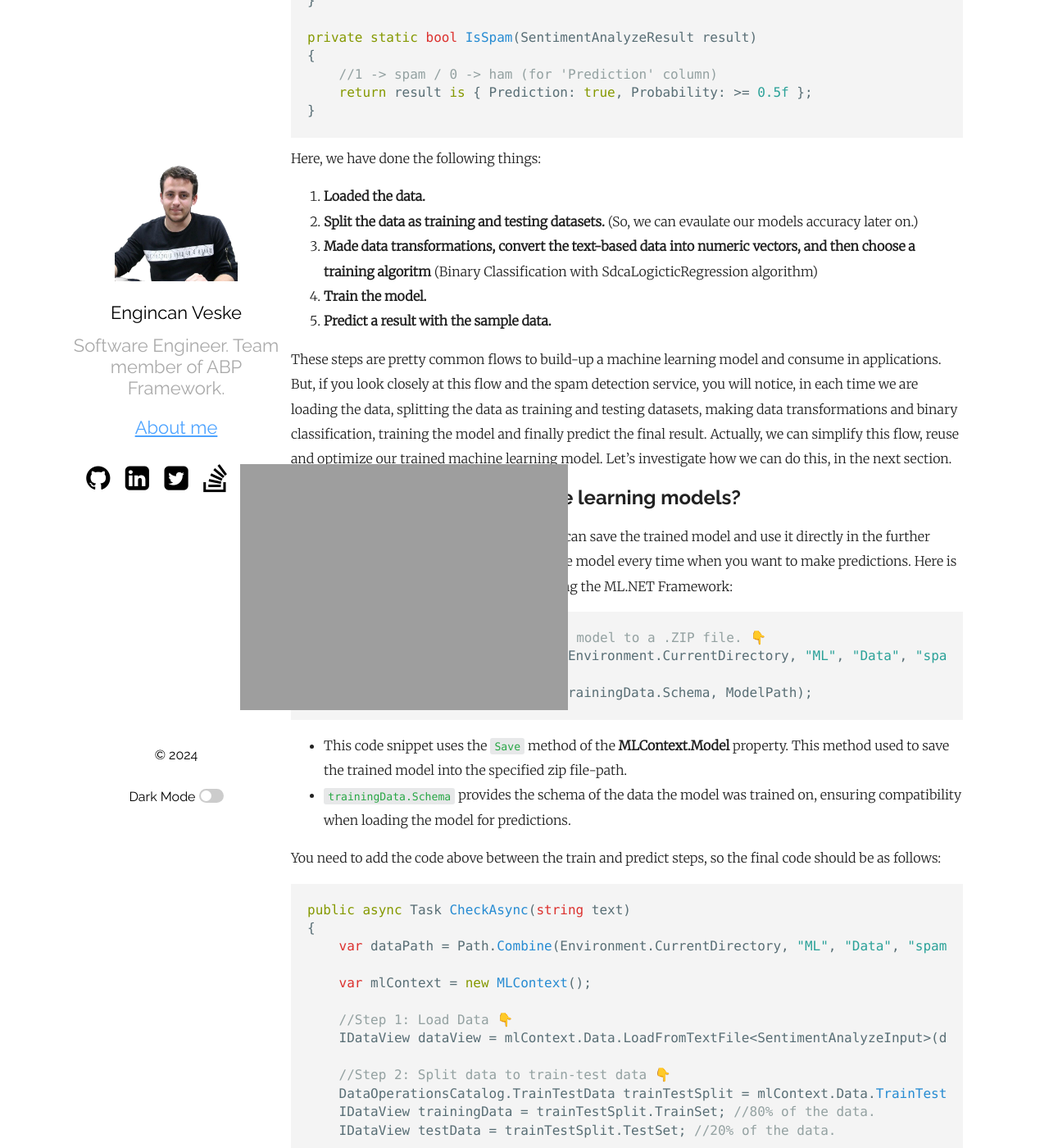
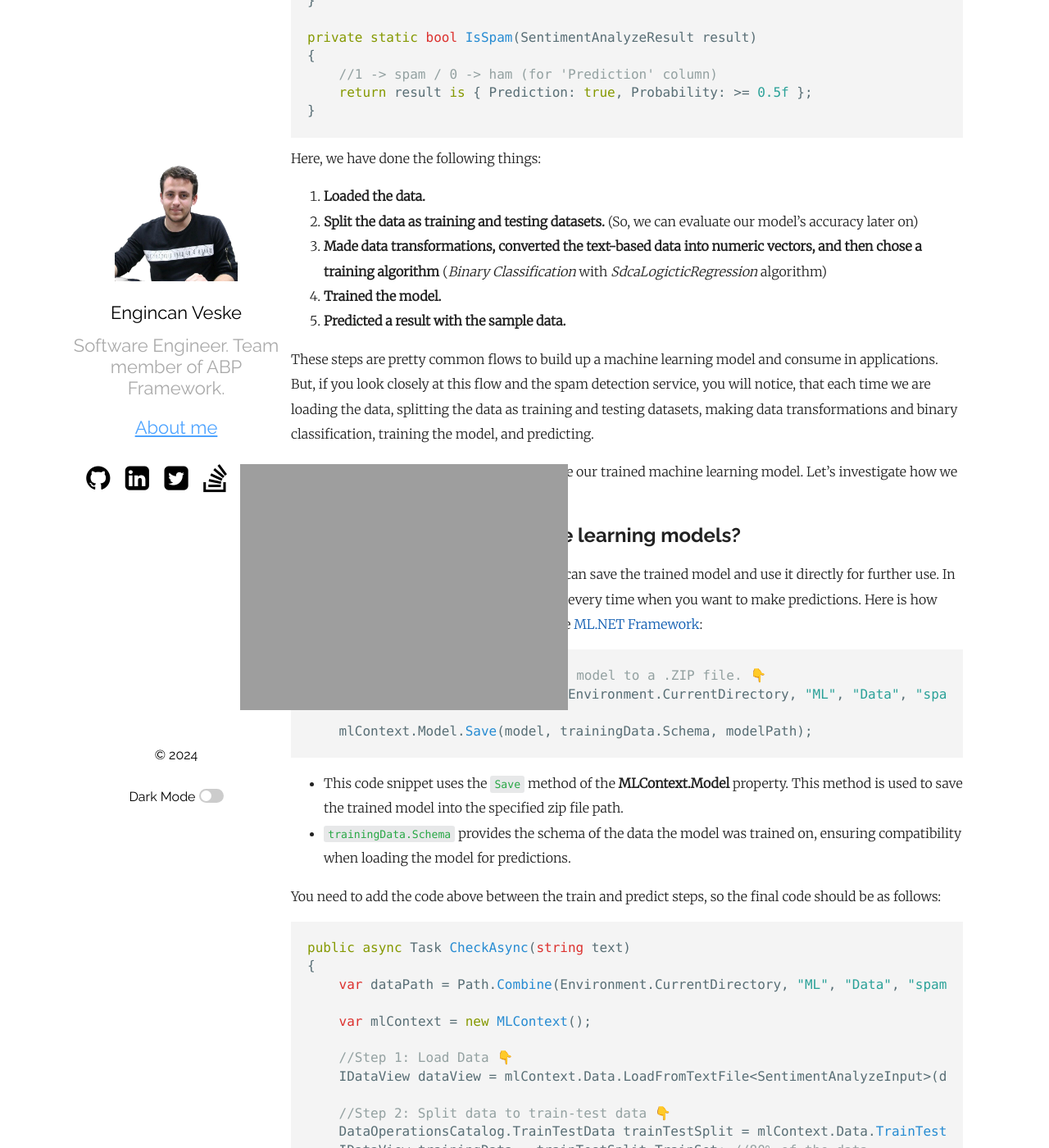
Before and after one commit to EngincanV/EngincanV.github.io, a Jekyll site: the page built from _posts/2024-05-17-reusing-and-optimizing-machine-learning-models-in-dotnet.md, in a window 1280 px wide and 1400 px high, scrolled down 1083 px. Shown: the whole window at 82% size. Built offline with Jekyll 4.4.1, drawn with Linux system fonts in a browser that asks for light colours; comment, search, counter and statistics services are not loaded; some of the changed text lies outside the part shown; grey boxes are pictures that could not be loaded.

Commit message:
Finalize the ml article.

````diff
--- a/_posts/2024-05-17-reusing-and-optimizing-machine-learning-models-in-dotnet.md
+++ b/_posts/2024-05-17-reusing-and-optimizing-machine-learning-models-in-dotnet.md
@@ -56,25 +56,27 @@
 Here, we have done the following things:
 
 1. **Loaded the data.**
-2. **Split the data as training and testing datasets.** (So, we can evaulate our models accuracy later on.)
-3. **Made data transformations, convert the text-based data into numeric vectors, and then choose a training algoritm** (Binary Classification with SdcaLogicticRegression algorithm)
-4. **Train the model.**
-5. **Predict a result with the sample data.**
+2. **Split the data as training and testing datasets.** (So, we can evaluate our model's accuracy later on)
+3. **Made data transformations, converted the text-based data into numeric vectors, and then chose a training algorithm** (*Binary Classification* with *SdcaLogicticRegression* algorithm)
+4. **Trained the model.**
+5. **Predicted a result with the sample data.**
 
-These steps are pretty common flows to build-up a machine learning model and consume in applications. But, if you look closely at this flow and the spam detection service, you will notice, in each time we are loading the data, splitting the data as training and testing datasets, making data transformations and binary classification, training the model and finally predict the final result. Actually, we can simplify this flow, reuse and optimize our trained machine learning model. Let's investigate how we can do this, in the next section.
+These steps are pretty common flows to build up a machine learning model and consume in applications. But, if you look closely at this flow and the spam detection service, you will notice, that each time we are loading the data, splitting the data as training and testing datasets, making data transformations and binary classification, training the model, and predicting.
+
+We can simplify this flow, reuse, and optimize our trained machine learning model. Let's investigate how we can do this, in the next section.
 
 ## How to reuse trained machine learning models?
 
-Once the model is trained and evaulated, we can save the trained model and use it directly in the further uses. In this way, you don't have to retrain the model every time when you want to make predictions. Here is how you can save your trained model by using the ML.NET Framework:
+Once the model is trained and evaluated, we can save the trained model and use it directly for further use. In this way, you don't have to retrain the model every time when you want to make predictions. Here is how you can save your trained model by using the [ML.NET Framework](https://dotnet.microsoft.com/en-us/apps/machinelearning-ai/ml-dotnet):
 
 ```csharp
     //👇 Save/persist the trained model to a .ZIP file. 👇
-    var ModelPath = Path.Combine(Environment.CurrentDirectory, "ML", "Data", "spam_data_model.zip");
+    var modelPath = Path.Combine(Environment.CurrentDirectory, "ML", "Data", "spam_data_model.zip");
 
-    mlContext.Model.Save(model, trainingData.Schema, ModelPath);
+    mlContext.Model.Save(model, trainingData.Schema, modelPath);
 ```
 
-* This code snippet uses the `Save` method of the **MLContext.Model** property. This method used to save the trained model into the specified zip file-path.
+* This code snippet uses the `Save` method of the **MLContext.Model** property. This method is used to save the trained model into the specified zip file path.
 * `trainingData.Schema` provides the schema of the data the model was trained on, ensuring compatibility when loading the model for predictions.
 
 You need to add the code above between the train and predict steps, so the final code should be as follows:
@@ -187,10 +189,12 @@
 ```
 
 * First, check if the model is already trained once and saved into the specified .zip file and if it is, then directly load the trained model and make predictions.
-* Otherwise, it means that the model is not trained and saved before, and we can train the model and then save it into a ZIP file and reuse it for futher uses.
+* Otherwise, it means that the model has not been trained and saved before, and we can train the model and then save it into a ZIP file and reuse it for further use.
 
 ## Conclusion
 
-In this article, I showed you how to reuse the trained machine learning models. It's essential to save the trained model for future use and a must for the production ready code. You can get the full source code of today's example at [https://github.com/EngincanV/SentimentAnalysisDemo/pull/1](https://github.com/EngincanV/SentimentAnalysisDemo/pull/1) and also read my previous article at [https://community.abp.io/posts/sentiment-analysis-within-abpbased-application-lbsfkoxq](https://community.abp.io/posts/sentiment-analysis-within-abpbased-application-lbsfkoxq).
+In this article, I showed you how to reuse the trained machine learning models. It's essential to save the trained model for future use and a must for the production-ready code.
 
-Thanks for reading and see you in the next one :)
+You can get the full source code of today's example from [here](https://github.com/EngincanV/SentimentAnalysisDemo/pull/1) and also read my previous article at [https://community.abp.io/posts/sentiment-analysis-within-abpbased-application-lbsfkoxq](https://community.abp.io/posts/sentiment-analysis-within-abpbased-application-lbsfkoxq).
+
+Thanks for reading and see you at the next one :)
````
Also changed, not shown: other parts of _posts/2024-05-17-reusing-and-optimizing-machine-learning-models-in-dotnet.md (+4 -4 lines), assets/images/ml/sentiment-analysis.png (added).
